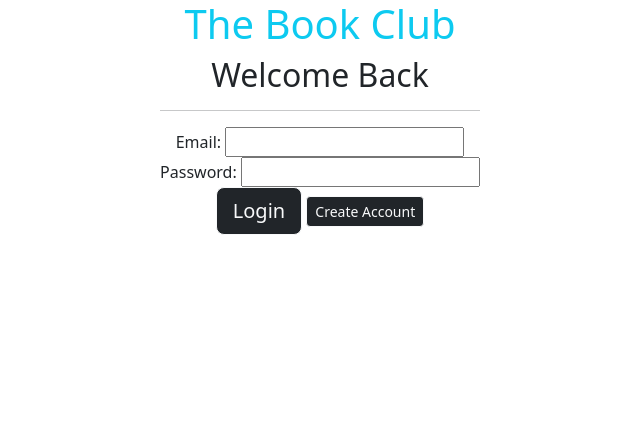
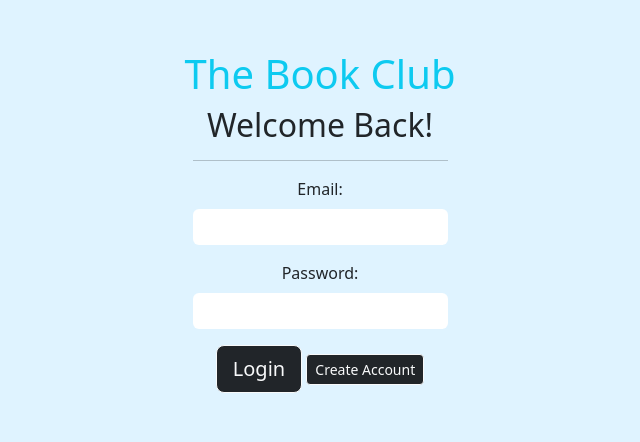
Before and after one commit to AlejoFernii/Book_Club, a Flask app: page / in a window 1280 px wide. Shown: the top 442 px of the page, without its empty margins (320-960 px from the left). Run offline with Flask 2, Linux system fonts and the light colour scheme.

Commit message:
styling for background

```diff
--- a/flask_app/static/css/alex.css
+++ b/flask_app/static/css/alex.css
@@ -1,7 +1,26 @@
 * {
     margin: 0;
 }
+/* Index Page Styling */
+.container {
+    background-color:rgb(223, 243, 255);
+    margin: auto;
+    width: 800px;
+    padding: 50px 50px;
+}
 
+.form-control {
+    border: none;
+}
+
+body {
+    background-color:rgb(223, 243, 255);
+}
+
+/* Error Messages */
+.flash {
+    color: red;
+}
 /*Navbar Styling */
 .top_nav {
     max-width: 95%;
--- a/flask_app/templates/index.html
+++ b/flask_app/templates/index.html
@@ -5,10 +5,11 @@
     <meta http-equiv="X-UA-Compatible" content="IE=edge">
     <meta name="viewport" content="width=device-width, initial-scale=1.0">
     <link href="https://cdn.jsdelivr.net/npm/bootstrap@5.3.0-alpha1/dist/css/bootstrap.min.css" rel="stylesheet" integrity="sha384-GLhlTQ8iRABdZLl6O3oVMWSktQOp6b7In1Zl3/Jr59b6EGGoI1aFkw7cmDA6j6gD" crossorigin="anonymous">
+    <link rel="stylesheet" href="{{url_for('static',filename='css/alex.css')}}">
     <title>Index Page</title>
 </head>
 <body>
-    <body>
+    <body class="container">
 
         <div class="top_header">
         <h1 class="text-center text-info bg-transparent">The Book Club</h1>
@@ -16,7 +17,7 @@
         <div class="d-flex justify-content-center text-center">
 
             <form action="/login" class="login" method="post">
-                <h2 class="">Welcome Back</h2>
+                <h2 class="">Welcome Back!</h2>
                 {% with login_messages = get_flashed_messages(category_filter=["login"]) %}
                     {% if login_messages %}
                         {% for message in login_messages %}
@@ -25,13 +26,13 @@
                     {% endif %}
                 {% endwith %}
                 <hr>
-                <div class="form-details">
-                    <label class="" for="email">Email:</label>
-                    <input type="text" name="email" title="email">
+                <div class="mb-3">
+                    <label class="form-label" for="email">Email:</label>
+                    <input type="text" name="email" title="email" class="form-control">
                 </div>
-                <div class="form-details">
-                    <label class="" for="password">Password:</label>
-                    <input type="password" name="password" id="password">
+                <div class="mb-3">
+                    <label class="form-label" for="password">Password:</label>
+                    <input type="password" name="password" id="password" class="form-control">
                 </div>
                 <input type="submit" value="Login" class="btn btn-lg btn-dark btn-outline-light">
                 <a href="/reg_page" class="btn btn-sm btn-dark btn-outline-light">Create Account</a>
--- a/flask_app/templates/show_book.html
+++ b/flask_app/templates/show_book.html
@@ -5,7 +5,7 @@
     <meta charset="UTF-8">
     <meta http-equiv="X-UA-Compatible" content="IE=edge">
     <meta name="viewport" content="width=device-width, initial-scale=1.0">
-    <title>Home</title>
+    <title>{{ one_book.title }}</title>
     <link href="https://cdn.jsdelivr.net/npm/bootstrap@5.2.3/dist/css/bootstrap.min.css" rel="stylesheet"
         integrity="sha384-rbsA2VBKQhggwzxH7pPCaAqO46MgnOM80zW1RWuH61DGLwZJEdK2Kadq2F9CUG65" crossorigin="anonymous">
 
```
Also changed, not shown: flask_app/static/user.py (added, +82 -0 lines).
